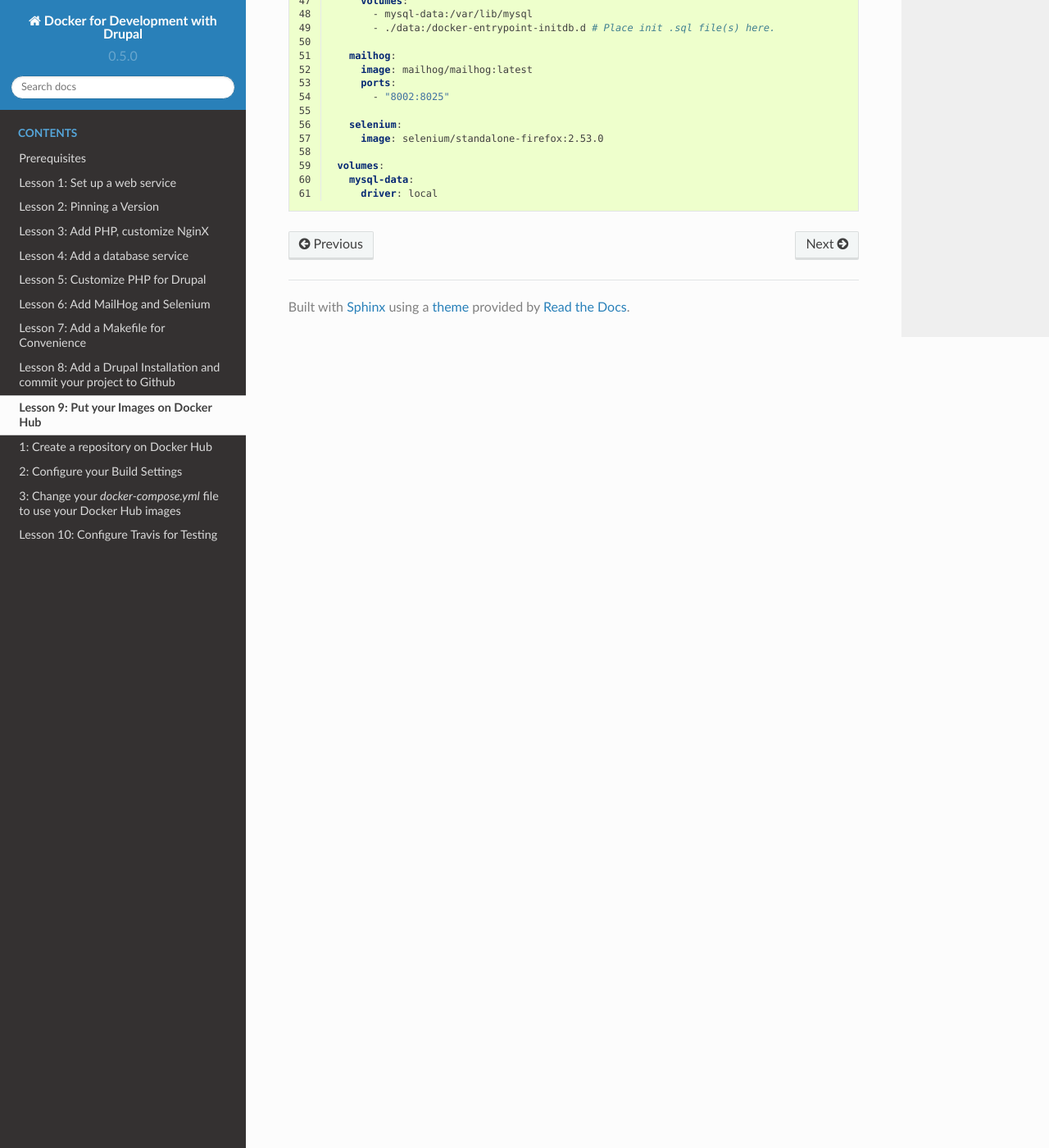
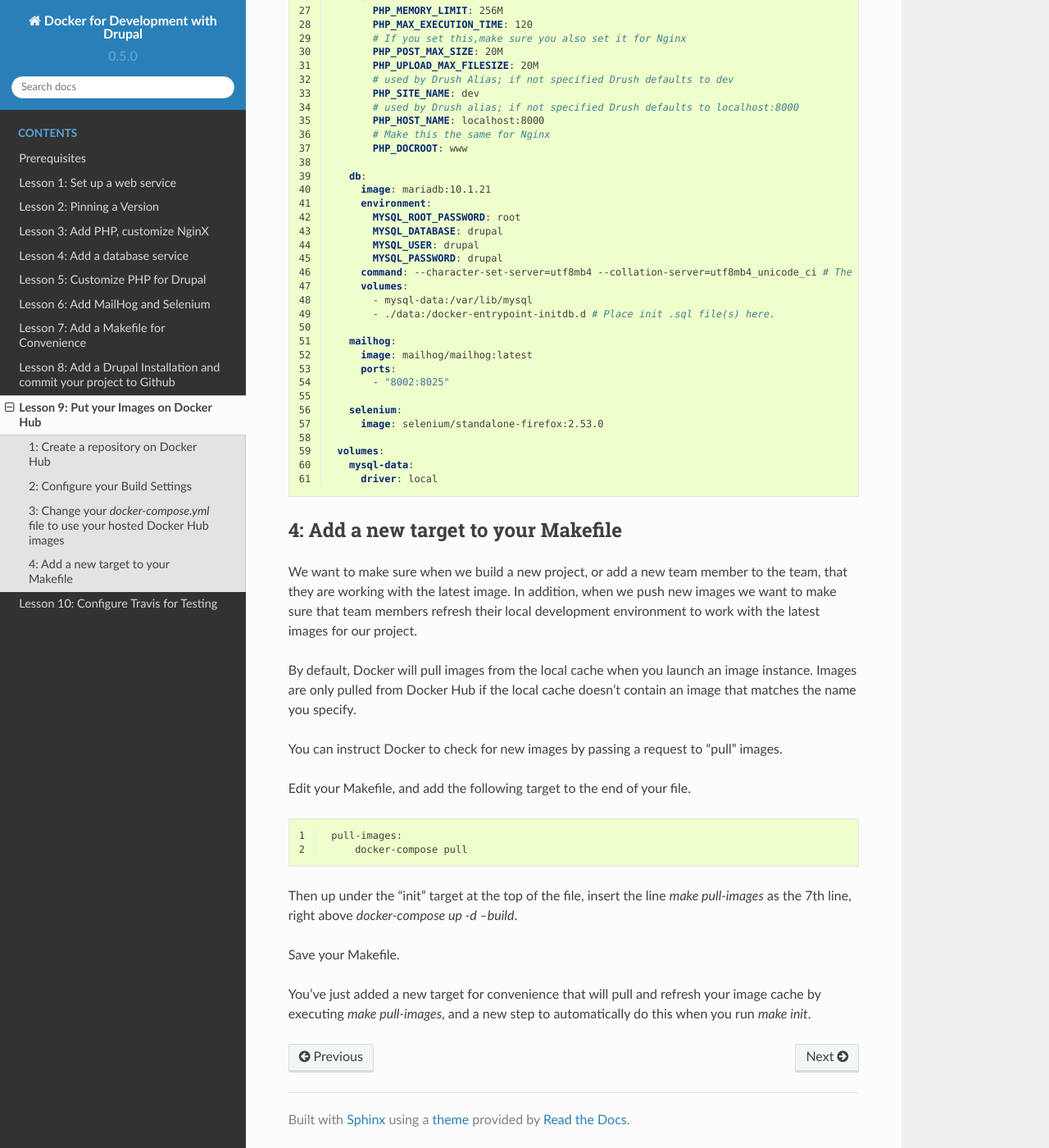
Before and after one commit to codementality/docker-for-drupal-development, a Sphinx documentation site: the page built from docs/lessonnine.rst, in a window 1280 px wide and 1400 px high, scrolled down 6168 px. Shown: the whole window at 82% size. Built offline with Sphinx 7.4.7 and the Read the Docs theme 2.0.0, drawn with Linux system fonts in a browser that asks for light colours; some of the changed text lies outside the part shown.

Commit message:
Adding lesson 9

```diff
--- a/docs/lessonnine.rst
+++ b/docs/lessonnine.rst
@@ -8,7 +8,7 @@ With an image repository, we can utilize pre-built images instead of building an
 We will be creating two repositories on Docker Hub to house our custom Docker image files:  one for the PHP image and one for the NginX image.
 
 1:  Create a repository on Docker Hub
-=====================================
+#####################################
 
 Log into Docker Hub, select "Create" from the menu in the upper right, then pick "Create Automated Build" from the dropdown:
 
@@ -37,7 +37,7 @@ Your repository will be created, and will be linked to your Github source code r
 Your image repository has been created with the name <githubaccount>/dockerdrop-php, and it's linked to your Github source respository.  The link to the Github repo is on the lower right.
 
 2:  Configure your Build Settings
-=================================
+#################################
 
 Click on "Build Settings" in the menu below the image repository name. You'll be taken to a page that looks similar to this:
 
@@ -72,10 +72,10 @@ Now, let's rinse and repeat for our NginX repository, with the following changes
 * Name your repository "dockerdrop-nginx"
 * Use the "develop" branch and the Dockerfile location of "/docker/nginx/"
 
-Your Docker Hub images are now linked to your Github repository, and will automatically rebuild whenever you push changes to the files locatedin the "develop" branch, in the folder you indicated when you set up your build rule on Docker Hub.
+Your Docker Hub images are now linked to your Github repository, and will automatically rebuild whenever you push changes to the files located in the "develop" branch, in the folder you indicated when you set up your build rule on Docker Hub.
 
-3:  Change your `docker-compose.yml` file to use your Docker Hub images
-=======================================================================
+3:  Change your `docker-compose.yml` file to use your hosted Docker Hub images
+##############################################################################
 
 Edit your `docker-compose.yml` file.  Under the "web" service tag, remove the following:
 
@@ -91,9 +91,9 @@ and replace it with:
 
     image: dockerdrop/dockerdrop-nginx:latest
 
-Use your repository's namespace in place of "dockerdrop".
+Use your repository's namespace in place of "dockerdrop" to the left of the forward slash.
 
-Do the same for the php service, only use the "dockerdrop-php:latest" repo instead for the image name.
+Do the same for the php service, only use the "dockerdrop-php:latest" repo name instead for the image name.
 
 Save your docker compose file, which should look as follows:
 
@@ -162,3 +162,26 @@ Save your docker compose file, which should look as follows:
     volumes:
       mysql-data:
         driver: local
+
+4: Add a new target to your Makefile
+####################################
+
+We want to make sure when we build a new project, or add a new team member to the team, that they are working with the latest image.  In addition, when we push new images we want to make sure that team members refresh their local development environment to work with the latest images for our project.
+
+By default, Docker will pull images from the local cache when you launch an image instance.  Images are only pulled from Docker Hub if the local cache doesn't contain an image that matches the name you specify.
+
+You can instruct Docker to check for new images by passing a request to "pull" images.
+
+Edit your Makefile, and add the following target to the end of your file.
+
+.. code-block:: bash
+   :linenos:
+
+    pull-images:
+    	docker-compose pull
+
+Then up under the "init" target at the top of the file, insert the line `make pull-images` as the 7th line, right above `docker-compose up -d --build`.
+
+Save your Makefile.
+
+You've just added a new target for convenience that will pull and refresh your image cache by executing `make pull-images`, and a new step to automatically do this when you run `make init`.
```
Also changed, not shown: other parts of docs/lessonnine.rst (+1 -1 lines), docs/images/lesson9-step1-ill3.png.
